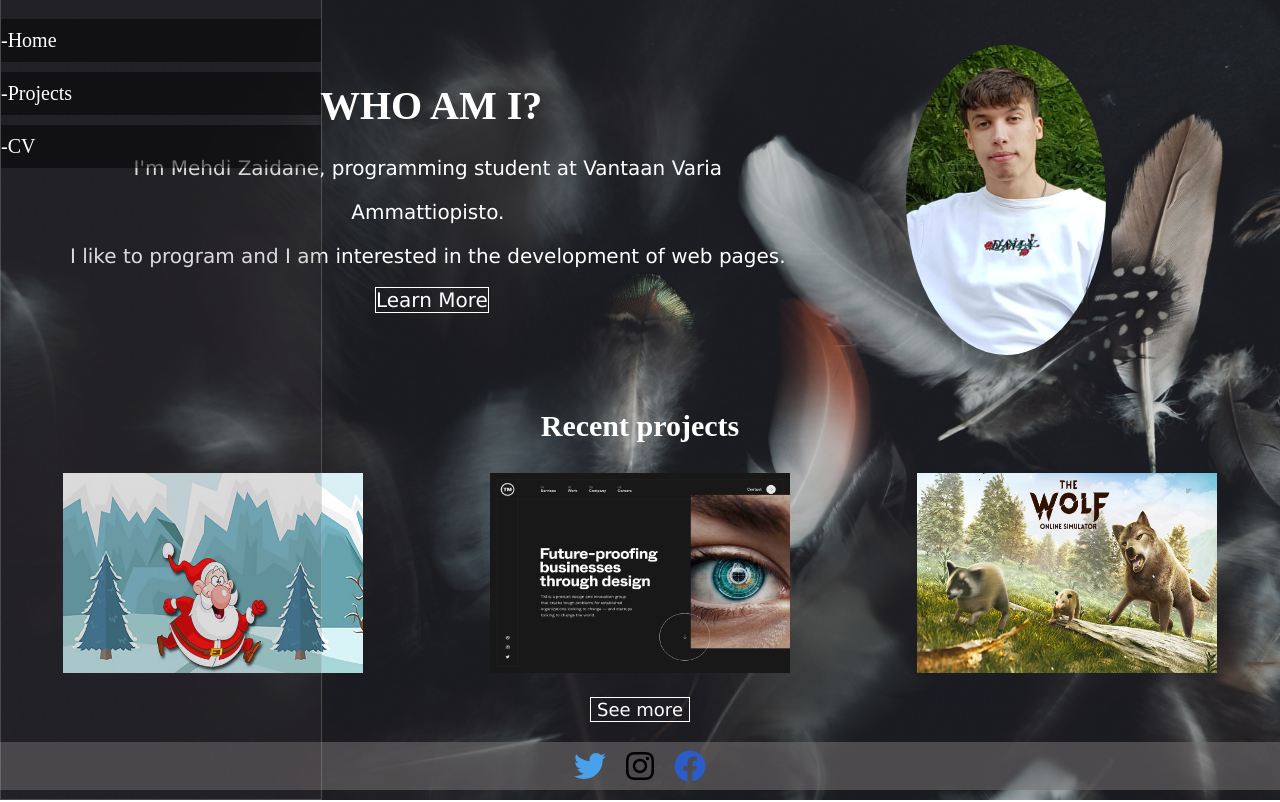
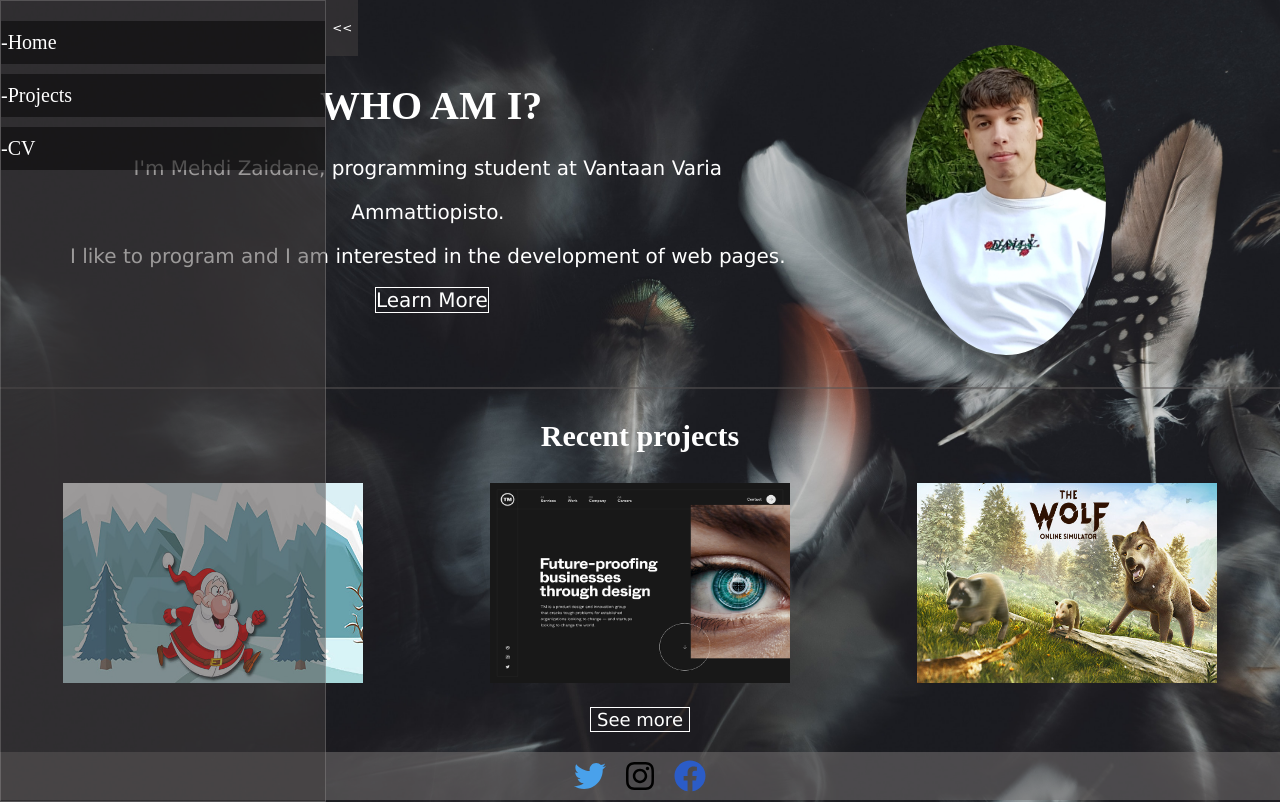
Before and after one commit to MehdiZaidaneS/portfolio, a React (Create React App) app: page / in a window 1280 px wide. Built offline with nearby package versions, Linux system fonts and the light colour scheme.

Commit message:
Button added navbar

```diff
--- a/src/App.module.scss
+++ b/src/App.module.scss
@@ -5,13 +5,10 @@
 
 
 .navbar{
-    background-color: rgba(68, 63, 63, 0.185);
-    position: absolute;
-    width: 25%;
+    width: 100%;
+    background-color: rgba(68, 63, 63, 0.527);
+    border: solid rgba(255, 255, 255, 0.178) 1px;
     height: 100%;
-    bottom: 0;
-    border: solid rgba(255, 255, 255, 0.178) 1px;
-
 }
 
 .navbar a{
@@ -22,7 +19,6 @@
     text-decoration: none;
     display: block;
     color: rgb(255, 255, 255);
-    width:100%;
     background-color: rgba(0, 0, 0, 0.493);
 }
 
@@ -34,3 +30,26 @@
     background-color: white;
     color: black;
 }
+
+
+.navbar div{
+    display: flex;
+    flex-direction: inline;
+}
+
+.barra{
+    display: flex;
+    flex-direction: inline;
+    position: absolute;
+    top: 0;
+    width: 28%;
+    height: 100%;
+}
+
+.abrir button{
+    background-color: rgba(68, 63, 63, 0.527);
+    height:7%;
+    border: none;
+    font-size: 12px;
+    width: fit-content;
+}
--- a/src/App.tsx
+++ b/src/App.tsx
@@ -1,5 +1,5 @@
 // App.tsx
-import React from 'react'
+import React, { useState } from 'react'
 import {
   BrowserRouter as Router,
   Switch,
@@ -13,15 +13,26 @@
 import Projektisivu from './components/myPortfolioComp/projektisivu';
 
 const App: React.FC = () => {
+
+   const [visible, setVisible] = useState(true);
+
   return (
     <Router basename='/portfolio'>
 
       {/* The navigation bar and other components you want to display on all pages come here */}
 
-      <div className={styles.navbar}>
+      <div className={styles.barra}>
+        { visible === true &&
+        <div className={styles.navbar}>
         <Link to='/'>-Home</Link>
         <Link to='projects'>-Projects</Link>
         <Link to= 'cv'>-CV</Link>
+        </div>
+        }
+        <div className={styles.abrir}>
+          <button onClick={() => setVisible(!visible)}>{visible === true ? "<<": ">>"}</button>
+        </div>
+
       </div>
       <Switch>
         {/* Changing content comes here */}
--- a/src/components/myPortfolioComp/etusivu.module.scss
+++ b/src/components/myPortfolioComp/etusivu.module.scss
@@ -79,3 +79,7 @@
     color: white;
     cursor: pointer;
 }
+
+.hache{
+   border: rgba(88, 85, 85, 0.521) 1.5px solid;
+}
--- a/src/components/myPortfolioComp/etusivu.tsx
+++ b/src/components/myPortfolioComp/etusivu.tsx
@@ -36,6 +36,7 @@
     </div>
 
     <div className={styles.titulo}>
+      <hr className={styles.hache}></hr>
       <h3>Recent projects</h3>
     </div>
     <div className={styles.proyectos}>
```
